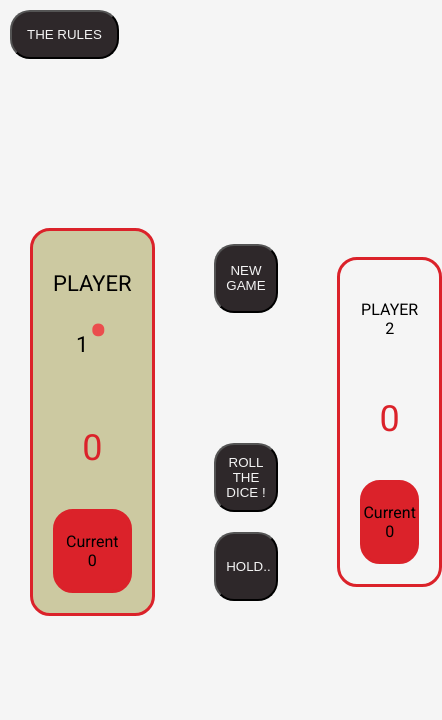
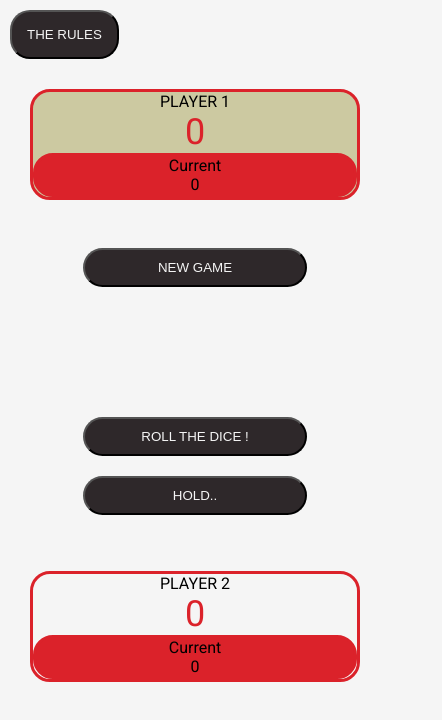
Before and after one commit to redha-boubakour/HOLD_The_Game, a plain HTML site: page index.html in a window 390 px wide. Shown: the whole page, 442 px wide, since content can reach past the window. Drawn offline with Linux system fonts and the light colour scheme.

Commit message:
Commit10

```diff
--- a/style.css
+++ b/style.css
@@ -183,3 +183,48 @@ main {
   font-weight: 500;
   font-size: 24px;
 }
+
+/* The media query */
+
+@media (max-width: 600px) {
+  main {
+    grid-template-columns: 1fr;
+    grid-template-rows: 0.5fr 1fr 1fr 1fr;
+    grid-template-areas:
+      "#btn-help"
+      ".player-0"
+      ".menu"
+      ".player-1";
+    max-height: 100%;
+  }
+
+  #btn-help {
+    background-color: #2e282a;
+    color: whitesmoke;
+    border-radius: 20px;
+    text-align: center;
+    align-items: center;
+    position: relative;
+  }
+
+  .player-name,
+  .player-score,
+  .player-current-box {
+    margin: 0;
+    padding: 0;
+  }
+
+  .active .player-name {
+    font-weight: unset;
+    font-size: unset;
+  }
+  .active .player-name::after {
+    content: "";
+    font-size: unset;
+    color: #eb4d4d;
+  }
+
+  .modal-content {
+    font-size: 10px;
+  }
+}
```
